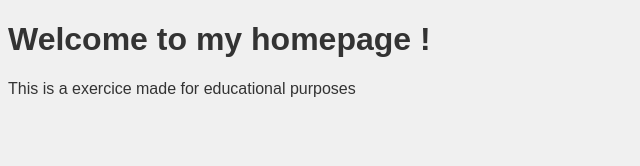
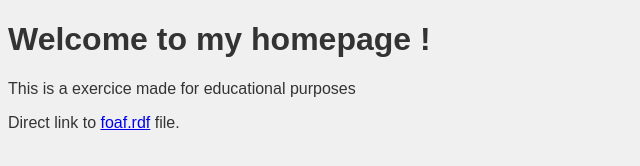
Before and after one commit to Valmort17/Valmort17, a plain HTML site: page index.html in a window 1280 px wide. Shown: the whole page, without its empty margins (0-640 px from the left). Drawn offline with Linux system fonts and the light colour scheme.

Commit message:
feat: ajout lien direct vers fichier foaf

```diff
--- a/index.html
+++ b/index.html
@@ -19,5 +19,6 @@
     <h1>Welcome to my homepage !</h1>
     <p>This is a exercice made for educational purposes</p>
 
+    <p>Direct link to <a href="https://valmort17.github.io/Valmort17/foaf.rdf">foaf.rdf</a> file.</p>
 </body>
 </html>
```
